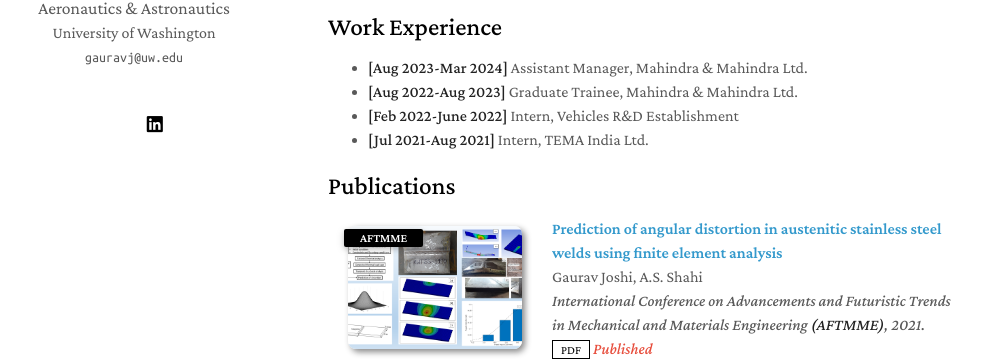
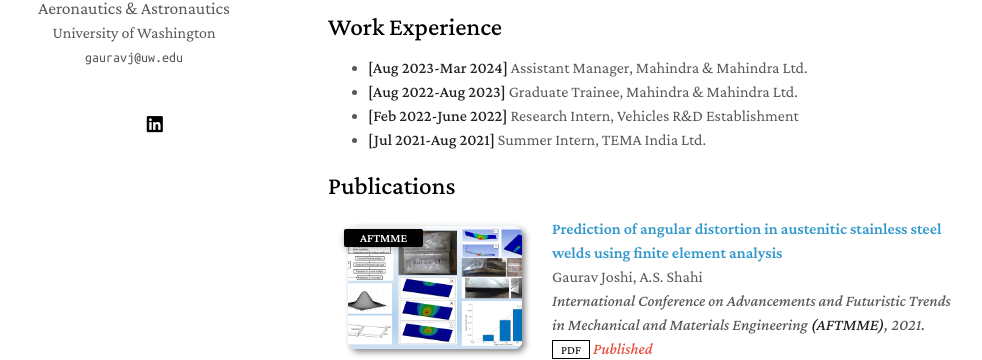
Before and after one commit to mastersinusoidal/mastersinusoidal.github.io, a Jekyll site: the page built from index.md, in a window 1280 px wide and 900 px high. Shown: the part 298-658 px from the top of the window, without its empty margins (142-1124 px from the left). Built offline with Jekyll 4.4.1, drawn with Linux system fonts in a browser that asks for light colours; nearby versions of some CDN libraries; a style sheet for code colours, icons or effects is not loaded; our own code applies the rules of GitHub Pages for plain Markdown files.

Commit message:
Update index.md

```diff
--- a/index.md
+++ b/index.md
@@ -15,8 +15,8 @@
 
 - **[Aug 2023-Mar 2024]** Assistant Manager, Mahindra & Mahindra Ltd.
 - **[Aug 2022-Aug 2023]** Graduate Trainee, Mahindra & Mahindra Ltd.
-- **[Feb 2022-June 2022]** Intern, Vehicles R&D Establishment
-- **[Jul 2021-Aug 2021]** Intern, TEMA India Ltd.
+- **[Feb 2022-June 2022]** Research Intern, Vehicles R&D Establishment
+- **[Jul 2021-Aug 2021]** Summer Intern, TEMA India Ltd.
 
 {% include_relative _includes/publications.md %}
  {% include_relative _includes/projects.md %}
```
